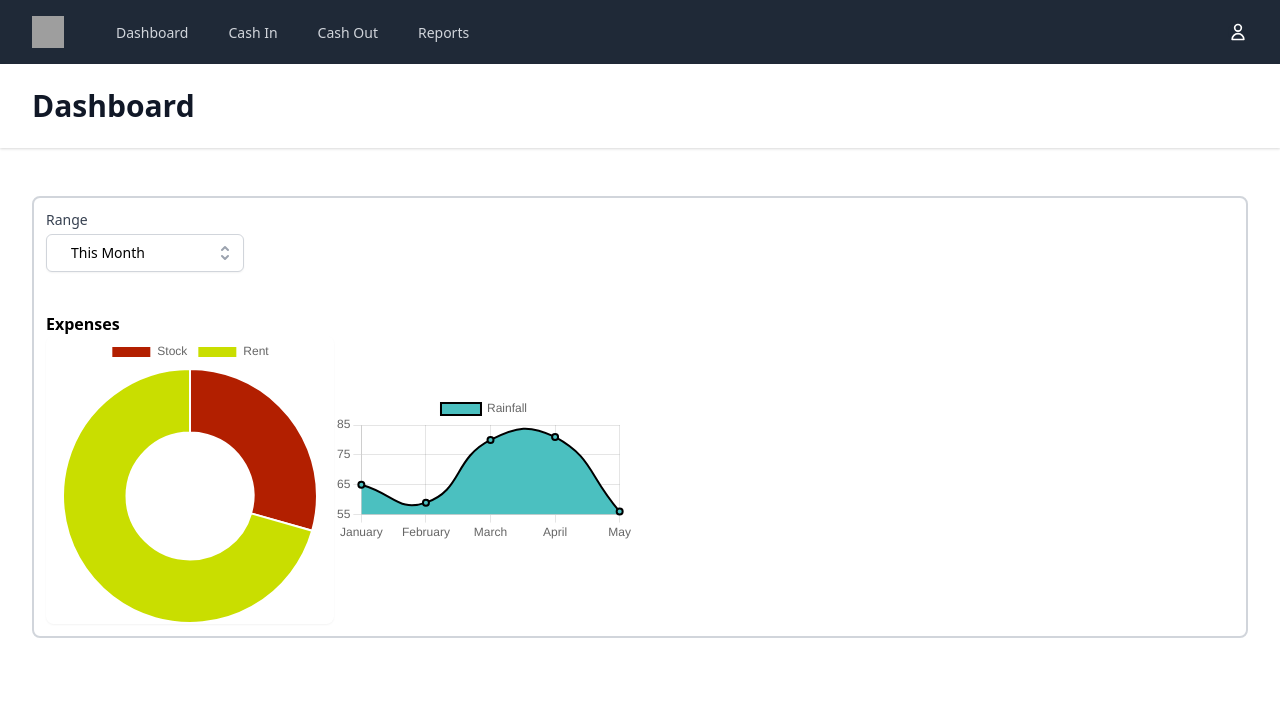
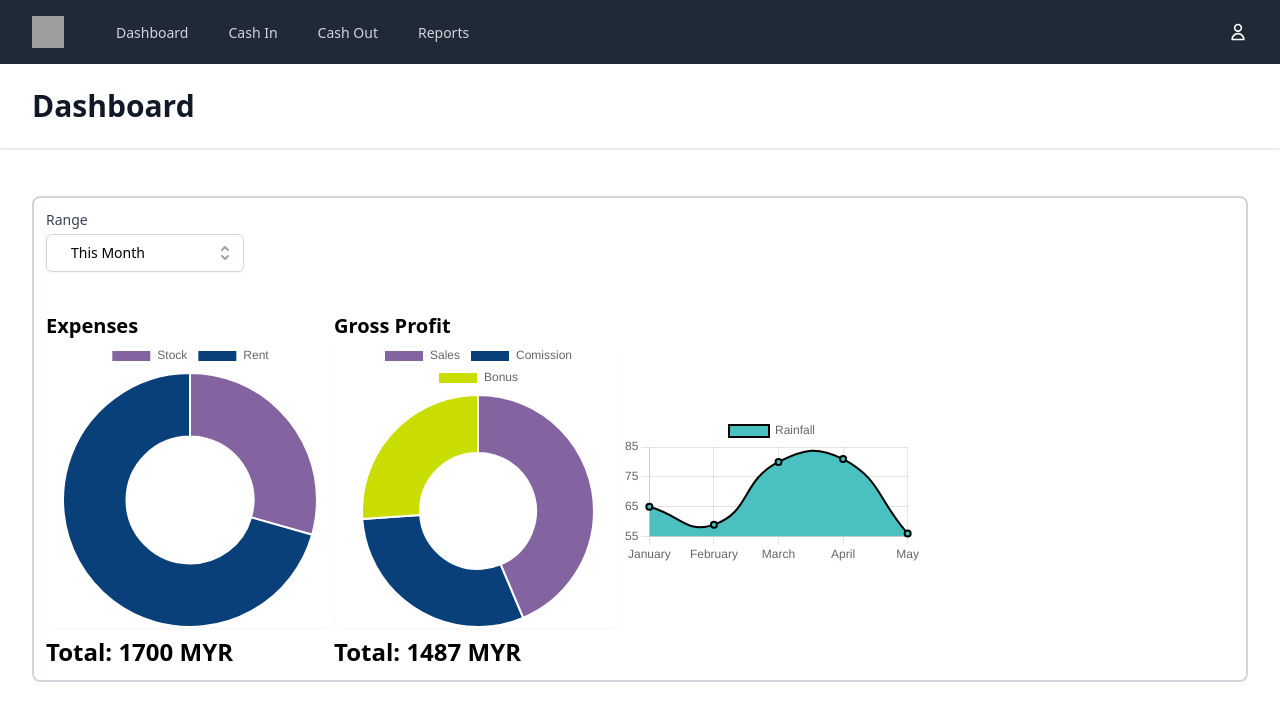
Before and after one commit to qiuyixianq/icp-app, a React (Create React App) app: page /dashboard in a window 1280 px wide. Shown: the top 720 px of the page. Built offline with nearby package versions, Linux system fonts and the light colour scheme; grey boxes are pictures that could not be loaded.

Commit message:
Implemented chart for gross profit

```diff
--- a/src/components/CashIn/cashInDataEg.js
+++ b/src/components/CashIn/cashInDataEg.js
@@ -8,70 +8,70 @@ export const cashInData = [
         reference: 'from David',
         detail: 'Ads running on our facebook',
         amount: 500,
-        date: new Date(2021, 6, 1, 14, 10, 0, 0)
+        date: new Date(2021, 4, 1, 14, 10, 0, 0)
     },
     {
         category: 'Sales',
         reference: 'from CJ',
         detail: 'Promotion package',
         amount: 259,
-        date: new Date(2021, 6, 3, 9, 59, 0, 0)
+        date: new Date(2021, 4, 3, 9, 59, 0, 0)
     },
     {
         category: 'Sales',
         reference: 'from Lin',
         detail: 'Two Number nine large',
         amount: 499,
-        date: new Date(2021, 6, 6, 10, 29, 0, 0)
+        date: new Date(2021, 4, 4, 10, 29, 0, 0)
     },
     {
         category: 'Bonus',
         reference: 'from company',
         detail: '',
         amount: 500,
-        date: new Date(2021, 6, 9, 15, 12, 0, 0)
+        date: new Date(2021, 4, 9, 15, 12, 0, 0)
     },
     {
         category: 'Sales',
         reference: 'from Jamie Oliver',
         detail: 'Promotion pack',
         amount: 790,
-        date: new Date(2021, 6, 13, 12, 10, 0, 0)
+        date: new Date(2021, 4, 13, 12, 10, 0, 0)
     },
     {
         category: 'Sales',
         reference: 'from Jenny',
         detail: '',
         amount: 238,
-        date: new Date(2021, 6, 13, 14, 10, 0, 0)
+        date: new Date(2021, 4, 13, 14, 10, 0, 0)
     },
     {
         category: 'Sales',
         reference: 'from Jinie',
         detail: 'Package CA',
         amount: 920,
-        date: new Date(2021, 6, 17, 19, 38, 0, 0)
+        date: new Date(2021, 4, 17, 19, 38, 0, 0)
     },
     {
         category: 'Investment',
         reference: 'from CIMB',
         detail: 'Investment return from Plantation Project',
         amount: 200,
-        date: new Date(2021, 6, 20, 14, 10, 0, 0)
+        date: new Date(2021, 4, 20, 14, 10, 0, 0)
     },
     {
         category: 'Sales',
         reference: 'from Jayden',
         detail: '',
         amount: 578,
-        date: new Date(2021, 6, 23, 18, 20, 0, 0)
+        date: new Date(2021, 4, 23, 18, 20, 0, 0)
     },
     {
         category: 'Sales',
         reference: 'from Kate',
         detail: 'Package BA',
         amount: 670,
-        date: new Date(2021, 6, 27, 9, 38, 0, 0)
+        date: new Date(2021, 4, 27, 9, 38, 0, 0)
     },
 
 
@@ -80,84 +80,84 @@ export const cashInData = [
         reference: 'from Joe',
         detail: '',
         amount: 250,
-        date: new Date(2021, 7, 2, 9, 29, 0, 0)
+        date: new Date(2021, 5, 2, 9, 29, 0, 0)
     },
     {
         category: 'Investment',
         reference: 'from CIMB',
         detail: 'Investment return from Plantation Project',
         amount: 200,
-        date: new Date(2021, 7, 8, 10, 30, 0, 0)
+        date: new Date(2021, 5, 8, 10, 30, 0, 0)
     },
     {
         category: 'Sales',
         reference: 'from Friez',
         detail: 'Sales income to Friez from KL',
         amount: 512,
-        date: new Date(2021, 7, 8, 12, 37, 0, 0)
+        date: new Date(2021, 5, 8, 12, 37, 0, 0)
     },
     {
         category: 'Investment',
         reference: 'from CIMB',
         detail: '',
         amount: 100,
-        date: new Date(2021, 7, 10, 9, 29, 0, 0)
+        date: new Date(2021, 5, 10, 9, 29, 0, 0)
     },
     {
         category: 'Sales',
         reference: 'from Alice',
         detail: 'Package A sales to Alice',
         amount: 900,
-        date: new Date(2021, 7, 12, 9, 29, 0, 0)
+        date: new Date(2021, 5, 12, 9, 29, 0, 0)
     },
     {
         category: 'Sales',
         reference: 'from Jim',
         detail: 'Promotion Sales to Jim (new customer)',
         amount: 200,
-        date: new Date(2021, 7, 14, 10, 9, 0, 0)
+        date: new Date(2021, 5, 14, 10, 9, 0, 0)
     },
     {
         category: 'Comission',
         reference: 'from Jenny',
         detail: 'Ads promoting',
         amount: 240,
-        date: new Date(2021, 7, 15, 20, 38, 0, 0)
+        date: new Date(2021, 5, 15, 20, 38, 0, 0)
     },
     {
         category: 'Sales',
         reference: 'from Tim',
         detail: '',
         amount: 129,
-        date: new Date(2021, 7, 16, 14, 0, 0, 0)
+        date: new Date(2021, 5, 16, 14, 0, 0, 0)
     },
     {
         category: 'Sales',
         reference: 'from Friez',
         detail: 'Returning purchases from Friez',
         amount: 299,
-        date: new Date(2021, 7, 20, 10, 10, 0, 0)
+        date: new Date(2021, 5, 20, 10, 10, 0, 0)
     },
     {
         category: 'Investment',
         reference: 'from RHB Bank',
         detail: 'Investment Return for Real Estate X Project',
         amount: 100,
-        date: new Date(2021, 7, 25, 0, 0, 0, 0)
+        date: new Date(2021, 5, 25, 0, 0, 0, 0)
     },
     {
         category: 'Sales',
         reference: 'from Ben',
         detail: '',
         amount: 309,
-        date: new Date(2021, 7, 26, 10, 25, 0, 0)
+        date: new Date(2021, 5, 26, 10, 25, 0, 0)
     },
     {
         category: 'Sales',
         reference: 'from Alin',
         detail: '',
         amount: 299,
-        date: new Date(2021, 7, 28, 10, 10, 0, 0)
+        date: new Date(2021, 5, 28, 10, 10, 0, 0)
     },
 
 
@@ -166,27 +166,27 @@ export const cashInData = [
         reference: 'from Tim',
         detail: 'comission for running ads on our page',
         amount: 450,
-        date: new Date(2021, 8, 1, 0, 0, 0, 0)
+        date: new Date(2021, 6, 1, 0, 0, 0, 0)
     },
     {
         category: 'Sales',
         reference: 'from Friez',
         detail: '',
         amount: 299,
-        date: new Date(2021, 8, 2, 12, 18, 0, 0)
+        date: new Date(2021, 6, 2, 12, 18, 0, 0)
     },
     {
         category: 'Sales',
         reference: 'from Jenice',
         detail: '',
         amount: 350,
-        date: new Date(2021, 8, 3, 8, 0, 0, 0)
+        date: new Date(2021, 6, 3, 8, 0, 0, 0)
     },
     {
         category: 'Bonus',
         reference: 'from company',
         detail: 'Bonus for June',
         amount: 388,
-        date: new Date(2021, 8, 4, 10, 39, 0, 0)
+        date: new Date(2021, 6, 4, 10, 39, 0, 0)
     },
 ];
--- a/src/components/Dashboard/Dashboard.jsx
+++ b/src/components/Dashboard/Dashboard.jsx
@@ -1,6 +1,7 @@
 import React, { useState } from 'react';
 import { Range } from './Range';
-import { PieChart } from './PieChart';
+import { PieChartOut } from './PieChartOut';
+import { PieChartIn } from './PieChartIn';
 import { LineChart } from './LineChart';
 
 const rangeList = ['This Month', 'Last Month', 'Last Three Month'];
@@ -26,7 +27,8 @@ export const Dashboard = () => {
 
 
                             <div className="flex mt-10 items-center">
-                                <PieChart rangeList={rangeList} currentRange={range} />
+                                <PieChartOut rangeList={rangeList} currentRange={range} />
+                                <PieChartIn rangeList={rangeList} currentRange={range} />
 
                                 <LineChart />
                             </div>
--- /dev/null
+++ b/src/components/Dashboard/PieChartIn.jsx
@@ -0,0 +1,86 @@
+import React from 'react';
+import { Doughnut } from 'react-chartjs-2';
+import { useSelector } from 'react-redux';
+import { cashInData } from '../CashIn/cashInDataEg';
+
+
+const backgroundColor = ['#8464a0', '#0a407a', '#C9DE00', '#2086ec', '#00A6B4', '#6800B4', '#cea9bc'];
+const hoverBackgroundColor = ['#532d75', '#082a4f', '#4B5000', '#145391', '#003350', '#35014F', '#99607e'];
+
+export const PieChartIn = props => {
+    const { cashInCategory } = useSelector(state => state.category);
+    const { rangeList, currentRange } = props;
+    console.log(cashInData);
+    //filter data
+    const filterData = () => {
+        let data = [];
+        let rangedCategory = [];
+        let rangedCashInData;
+
+        switch (currentRange) {
+            //This Month
+            case rangeList[0]: rangedCashInData = cashInData.filter(el => el.date.getMonth() === new Date().getMonth()); break;
+            //Last Month
+            case rangeList[1]: rangedCashInData = cashInData.filter(el => el.date.getMonth() === new Date().getMonth() - 1); break;
+            //Last Three Month
+            case rangeList[2]: rangedCashInData = cashInData.filter(el => el.date.getMonth() >= new Date().getMonth() - 3); break;
+
+            default: console.log('this wont happen');
+        }
+
+        //summing each cashOut category's amount
+        for (let i = 0; i < rangedCashInData.length; i++) {
+            let groupData = rangedCashInData.filter(el => el.category === cashInCategory[i]);
+
+            let amountSum = 0;
+            if (groupData.length !== 0) {
+                rangedCategory.push(groupData[0].category);
+                for (let j = 0; j < groupData.length; j++) {
+                    amountSum += groupData[j].amount;
+                }
+                data.push(amountSum);
+            }
+        }
+        return { data, rangedCategory };
+    }
+
+    const cleanData = filterData();
+    //pie data
+    const pieState = {
+        labels: cleanData.rangedCategory,
+        datasets: [{
+            label: 'Gross Profit',
+            backgroundColor,
+            hoverBackgroundColor,
+            data: cleanData.data
+        }]
+    }
+
+    //main render
+    return (
+        <div>
+            <h3 className="font-bold text-xl">Gross Profit</h3>
+
+            <div className="h-72 w-72 shadow-sm rounded-xl hover:shadow-lg transition-shadow ">
+                <Doughnut
+                    data={pieState}
+                    options={{
+                        title: {
+                            display: true,
+                            text: 'Average Rainfall per month',
+                            fontSize: 20
+                        },
+                        legend: {
+                            display: true,
+                            position: 'right'
+                        }
+                    }}
+                />
+            </div>
+
+            <h3 className="font-bold mt-2 text-2xl">Total: {cleanData.data.reduce((p,c) => p + c)} MYR</h3>
+        </div>
+    );
+
+
+}
--- a/src/components/Dashboard/PieChart.jsx
+++ b/src/components/Dashboard/PieChartOut.jsx
@@ -4,10 +4,10 @@ import { useSelector } from 'react-redux';
 import { cashOutData } from '../CashOut/cashOutDataEg';
 
 
-const backgroundColor = ['#B21F00', '#C9DE00', '#2FDE00', '#00A6B4', '#6800B4'];
-const hoverBackgroundColor = ['#501800', '#4B5000', '#175000', '#003350', '#35014F'];
+const backgroundColor = ['#8464a0', '#0a407a', '#C9DE00', '#2086ec', '#00A6B4', '#6800B4', '#cea9bc'];
+const hoverBackgroundColor = ['#532d75', '#082a4f', '#4B5000', '#145391', '#003350', '#35014F', '#99607e'];
 
-export const PieChart = props => {
+export const PieChartOut = props => {
     const { cashOutCategory } = useSelector(state => state.category);
     const { rangeList, currentRange } = props;
 
@@ -17,32 +17,31 @@ export const PieChart = props => {
         let rangedCategory = [];
         let rangedCashOutData;
 
-        const todate = new Date();
-        switch(currentRange){
+        switch (currentRange) {
             //This Month
-            case rangeList[0]: rangedCashOutData = cashOutData.filter(el => el.date.getMonth() === todate.getMonth());break;
+            case rangeList[0]: rangedCashOutData = cashOutData.filter(el => el.date.getMonth() === new Date().getMonth()); break;
             //Last Month
-            case rangeList[1]: rangedCashOutData = cashOutData.filter(el => el.date.getMonth() === todate.getMonth() - 1); break;
+            case rangeList[1]: rangedCashOutData = cashOutData.filter(el => el.date.getMonth() === new Date().getMonth() - 1); break;
             //Last Three Month
-            case rangeList[2]: rangedCashOutData = cashOutData.filter(el => el.date.getMonth() >= todate.getMonth() - 3 ); break;
+            case rangeList[2]: rangedCashOutData = cashOutData.filter(el => el.date.getMonth() >= new Date().getMonth() - 3); break;
 
             default: console.log('this wont happen');
         }
 
         //summing each cashOut category's amount
-        for(let i = 0; i < rangedCashOutData.length; i++ ){
+        for (let i = 0; i < rangedCashOutData.length; i++) {
             let groupData = rangedCashOutData.filter(el => el.category === cashOutCategory[i]);
 
             let amountSum = 0;
-            if(groupData.length !== 0){
+            if (groupData.length !== 0) {
                 rangedCategory.push(groupData[0].category);
-                for(let j = 0; j < groupData.length; j++){
+                for (let j = 0; j < groupData.length; j++) {
                     amountSum += groupData[j].amount;
                 }
                 data.push(amountSum);
             }
         }
-        return {data, rangedCategory};
+        return { data, rangedCategory };
     }
 
     const cleanData = filterData();
@@ -60,9 +59,9 @@ export const PieChart = props => {
     //main render
     return (
         <div>
-            <h3 className="font-bold">Expenses</h3>
+            <h3 className="font-bold text-xl">Expenses</h3>
 
-            <div className="h-72 w-72 shadow-sm rounded-lg hover:shadow-lg transition-shadow ">
+            <div className="h-72 w-72 shadow-sm rounded-xl hover:shadow-lg transition-shadow ">
                 <Doughnut
                     data={pieState}
                     options={{
@@ -78,6 +77,8 @@ export const PieChart = props => {
                     }}
                 />
             </div>
+
+            <h3 className="font-bold mt-2 text-2xl">Total: {cleanData.data.reduce((p,c) => p + c)} MYR</h3>
         </div>
     );
 
```
